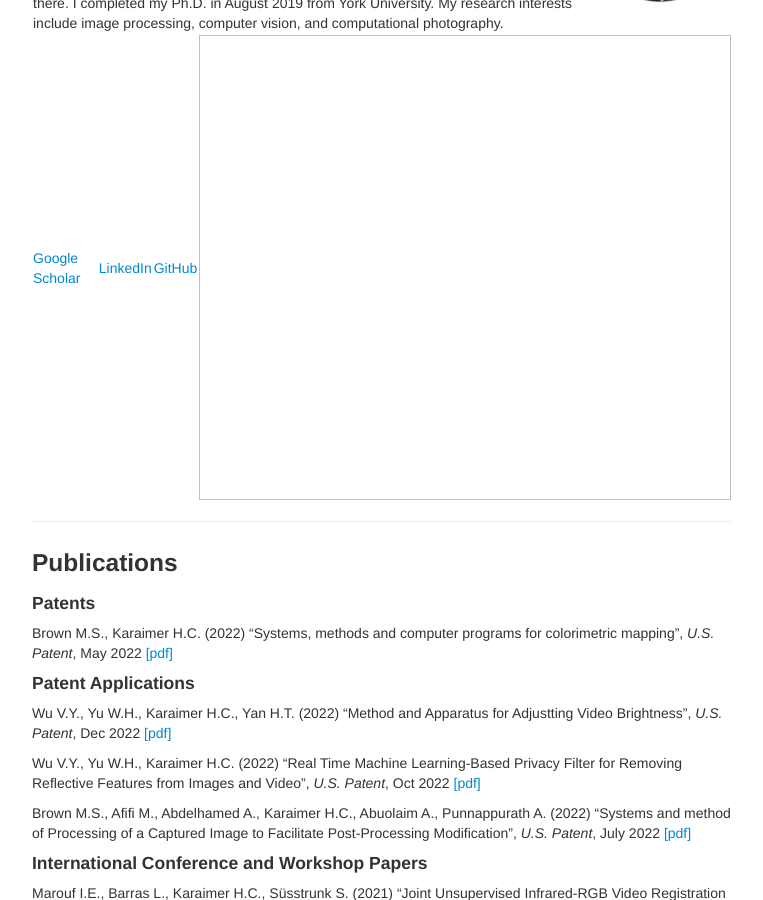
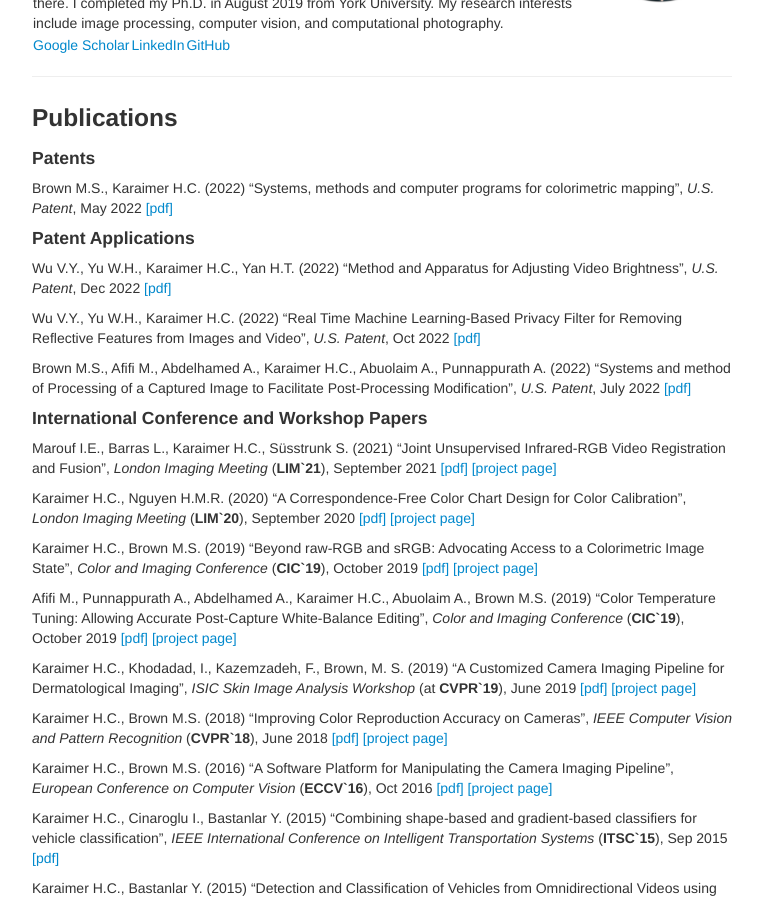
Before and after one commit to karaimer/karaimer.github.io, a Jekyll site: the page built from index.md, in a window 1280 px wide and 900 px high, scrolled down 278 px. Shown: the whole window, without its empty margins (258-1021 px from the left). Built offline with Jekyll 4.4.1, drawn with Linux system fonts in a browser that asks for light colours.

Commit message:
Update index.md

```diff
--- a/index.md
+++ b/index.md
@@ -10,9 +10,9 @@ author: Hakki Can Karaimer
 |---|---|
 | I am a Staff Research Scientist at [Samsung Research America (SRA)](https://sra.samsung.com/). Previously, I have worked at [Qualcomm Inc.](https://www.qualcomm.com/) and [Advanced Micro Devices, Inc. (AMD)](https://www.amd.com/en). In my most recent academic role, I served as a Postdoctoral Researcher at the [School of Computer and Communication Sciences (IC)](https://www.epfl.ch/schools/ic/) at the [École Polytechnique Fédérale de Lausanne (EPFL)](https://www.epfl.ch/en/), under the guidance of [Prof. Sabine Süsstrunk](https://www.epfl.ch/labs/ivrl/people/susstrunk/). I began my Ph.D. at the [School of Computing](https://www.comp.nus.edu.sg) at the [National University of Singapore (NUS)](http://nus.edu.sg/) in August 2015, working under the supervision of [Prof. Michael S. Brown](http://www.cse.yorku.ca/~mbrown/). After my first year, Prof. Brown transitioned to the [Lassonde School of Engineering](https://lassonde.yorku.ca) at [York University](https://www.yorku.ca/index.html) in Toronto, and I followed him there. I completed my Ph.D. in August 2019 from York University. My research interests include image processing, computer vision, and computational photography. | ![](/image/hk_profile.png){:height="1400px" width="1600px"} |
 
-| - | - | - | - |
-|---|---|---|---|
-| [Google Scholar](https://scholar.google.com/citations?user=jhlnGS4AAAAJ&hl=en) | [LinkedIn](https://www.linkedin.com/in/karaimer) | [GitHub](https://github.com/karaimer) | <img width="1600px" height="1400px"> |
+| - | - | - |
+|:---:|:---:|:---:|
+| [Google Scholar](https://scholar.google.com/citations?user=jhlnGS4AAAAJ&hl=en) | [LinkedIn](https://www.linkedin.com/in/karaimer) | [GitHub](https://github.com/karaimer) |
 
 ---
 
@@ -24,7 +24,7 @@ Brown M.S., Karaimer H.C.  (2022) "Systems, methods and computer programs for co
 
 #### Patent Applications
 
-Wu V.Y., Yu W.H., Karaimer H.C., Yan H.T.  (2022) "Method and Apparatus for Adjustting Video Brightness", *U.S. Patent*, Dec 2022 [[pdf]](https://patentimages.storage.googleapis.com/a6/e5/fa/68cb000f64f1d9/US20220417466A1.pdf)
+Wu V.Y., Yu W.H., Karaimer H.C., Yan H.T.  (2022) "Method and Apparatus for Adjusting Video Brightness", *U.S. Patent*, Dec 2022 [[pdf]](https://patentimages.storage.googleapis.com/a6/e5/fa/68cb000f64f1d9/US20220417466A1.pdf)
 
 Wu V.Y., Yu W.H., Karaimer H.C. (2022) "Real Time Machine Learning-Based Privacy Filter for Removing Reflective Features from Images and Video", *U.S. Patent*, Oct 2022 [[pdf]](https://patentimages.storage.googleapis.com/90/e8/d1/1b612127897f77/US20220318954A1.pdf)
 
```
